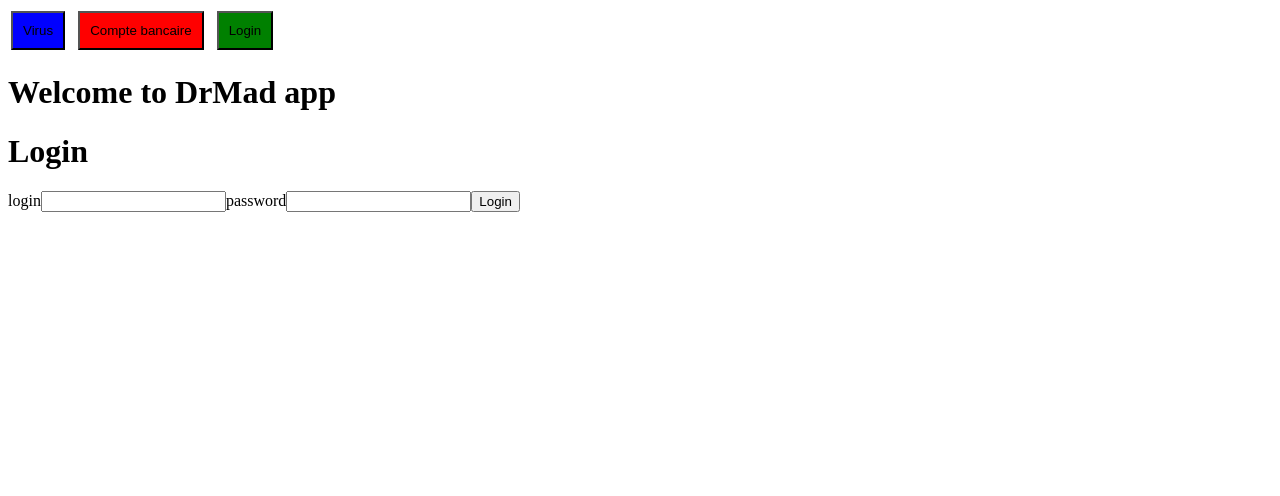
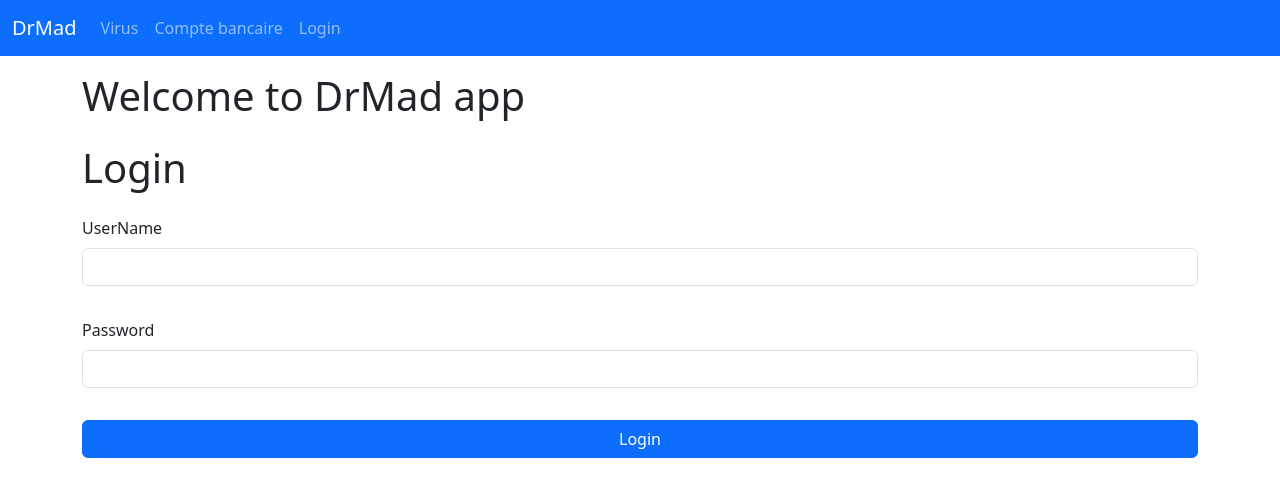
Before and after one commit to mrvolive/dr_mad, a Vue app: page /shop/login in a window 1280 px wide. Shown: the top 496 px of the page. Built offline with nearby package versions, Linux system fonts and the light colour scheme.

Commit message:
update view of NavBar.vue and ShopLoginView.vue

```diff
--- /dev/null
+++ b/public/css/style.css
@@ -0,0 +1,5 @@
+*, ::before, ::after {
+    margin: 0;
+    padding: 0;
+    box-sizing: border-box;
+}
--- a/public/index.html
+++ b/public/index.html
@@ -4,14 +4,23 @@
     <meta charset="utf-8">
     <meta http-equiv="X-UA-Compatible" content="IE=edge">
     <meta name="viewport" content="width=device-width,initial-scale=1.0">
+
+    <link href="https://cdn.jsdelivr.net/npm/bootstrap@5.3.3/dist/css/bootstrap.min.css" rel="stylesheet"
+          integrity="sha384-QWTKZyjpPEjISv5WaRU9OFeRpok6YctnYmDr5pNlyT2bRjXh0JMhjY6hW+ALEwIH" crossorigin="anonymous">
+
     <link rel="icon" href="<%= BASE_URL %>favicon.ico">
     <title><%= htmlWebpackPlugin.options.title %></title>
 </head>
 <body>
 <noscript>
-      <strong>We're sorry but <%= htmlWebpackPlugin.options.title %> doesn't work properly without JavaScript enabled. Please enable it to continue.</strong>
+    <strong>We're sorry but <%= htmlWebpackPlugin.options.title %> doesn't work properly without JavaScript enabled.
+        Please enable it to continue.</strong>
 </noscript>
 <div id="app"></div>
 <!-- built files will be auto injected -->
+
+<script src="https://cdn.jsdelivr.net/npm/bootstrap@5.3.3/dist/js/bootstrap.bundle.min.js"
+        integrity="sha384-YvpcrYf0tY3lHB60NNkmXc5s9fDVZLESaAA55NDzOxhy9GkcIdslK1eN7N6jIeHz"
+        crossorigin="anonymous"></script>
 </body>
 </html>
--- a/src/App.vue
+++ b/src/App.vue
@@ -1,10 +1,13 @@
 <template>
-  <div id="app">
-    <NavBar :titles="titles" @menu-clicked="goTo($event)"></NavBar>
+  <div id="app" class="d-flex flex-column gap-3">
+    <NavBar :navItems="navItems" @menu-clicked="goTo($event)"></NavBar>
 
-    <h1>Welcome to DrMad app</h1>
 
-    <router-view/>
+    <div class="container d-flex flex-column gap-3">
+      <h1>Welcome to DrMad app</h1>
+
+      <router-view/>
+    </div>
   </div>
 </template>
 
@@ -16,21 +19,32 @@ export default {
   name: 'App',
   components: {NavBar},
   data: () => ({
-    titles: [ {text:'Virus', color: 'blue'},
-      {text:'Compte bancaire', color: 'red'},
-      {text:'Login', color: 'green'},
+    navItems: [
+      {
+        text: 'Virus',
+      },
+      {
+        text: 'Compte bancaire',
+      },
+      {
+        text: 'Login',
+      },
     ],
     currentIndex: -1
   }),
   methods: {
     goTo(index) {
-      if (index == 0) {
+      if (this.currentIndex === index) {
+        return
+      }
+
+      this.currentIndex = index
+
+      if (index === 0) {
         this.$router.push('/shop/items')
-      }
-      else if (index == 1) {
+      } else if (index === 1) {
         this.$router.push('/bank/account')
-      }
-      else if (index == 2) {
+      } else if (index === 2) {
         this.$router.push('/shop/login')
       }
     }
--- a/src/components/NavBar.vue
+++ b/src/components/NavBar.vue
@@ -1,30 +1,50 @@
 <template>
-  <div>
-    <table>
-      <tr>
-        <td v-for="(link, index) in titles" :key="index" :style="{paddingRight: '10px'}">
-          <button
-              @click="$emit('menu-clicked', index)"
-              :style="{backgroundColor: link.color}"
-              class="nav-button"
-          >
-            {{link.text}}
-          </button>
-        </td>
-      </tr>
-    </table>
-  </div>
+  <nav class="navbar navbar-expand bg-primary" data-bs-theme="dark">
+    <div class="container-fluid">
+      <a class="navbar-brand">DrMad</a>
+
+      <button class="navbar-toggler" type="button" data-bs-toggle="collapse" data-bs-target="#navbarToggler" aria-controls="navbarTogglerDemo02" aria-expanded="false" aria-label="Toggle navigation">
+        <span class="navbar-toggler-icon"></span>
+      </button>
+
+      <div class="collapse navbar-collapse" id="navbarToggler">
+        <ul class="navbar-nav me-auto mb-2 mb-lg-0">
+          <li v-for="(link, index) in navItems" :key="index" class="nav-item">
+            <a
+                @click="$emit('menu-clicked', index)"
+                class="nav-link"
+            >
+              {{link.text}}
+            </a>
+          </li>
+        </ul>
+      </div>
+    </div>
+  </nav>
+
+<!--  <div>-->
+<!--    <table>-->
+<!--      <tr>-->
+<!--        <td v-for="(link, index) in titles" :key="index">-->
+<!--          <button-->
+<!--              @click="$emit('menu-clicked', index)"-->
+<!--              class="nav-button"-->
+<!--          >-->
+<!--            {{link.text}}-->
+<!--          </button>-->
+<!--        </td>-->
+<!--      </tr>-->
+<!--    </table>-->
+<!--  </div>-->
 </template>
 
 <script>
 export default {
   name: "NavBar",
-  props: { titles: Array},
+  props: { navItems: Array},
 }
 </script>
 
 <style scoped>
-.nav-button {
-  padding: 10px;
-}
+
 </style>
--- a/src/datasource/controller.js
+++ b/src/datasource/controller.js
@@ -1,5 +1,6 @@
-import { items, shopusers, bankaccounts, transactions } from './data'
+import {bankaccounts, items, shopusers, transactions} from './data'
 import {v4 as uuidv4} from 'uuid'
+
 /* controllers: les fonctions ci-dessous doivent mimer ce que renvoie l'API en fonction des requêtes possibles.
 
   Dans certains cas, ces fonctions vont avoir des paramètres afin de filtrer les données qui se trouvent dans data.js
@@ -47,7 +48,7 @@ function getAccountTransactions(number) {
     return {error: 0, status: 200, data: trans}
 }
 
-export default{
+export default {
     shopLogin,
     getAllViruses,
     getAccountAmount,
--- a/src/store/index.js
+++ b/src/store/index.js
@@ -36,7 +36,7 @@ export default new Vuex.Store({
   // actions = fonctions asynchrone pour mettre à jour le state, en faisant appel aux mutations, via la fonction commit()
   actions: {
     async shopLogin({commit}, data) {
-      console.log('login');
+      console.log(data);
       let response = await ShopService.shopLogin(data)
       if (response.error === 0) {
         commit('updateShopUser', response.data)
--- a/src/views/ShopLoginView.vue
+++ b/src/views/ShopLoginView.vue
@@ -1,23 +1,53 @@
 <template>
-  <div>
+  <div class="d-flex flex-column gap-3">
     <h1>Login</h1>
 
-    <span>login</span><input v-model="login">
-    <span>password</span><input v-model="password">
-    <button @click="shopLogin({login, password})">Login</button>
-    <p v-if="shopUser">{{shopUser}}</p>
+    <div class="mb-3">
+      <label for="login" class="form-label">UserName</label>
+      <input type="text" class="form-control" id="login" v-model="login">
+    </div>
+
+    <div class="mb-3">
+      <label for="password" class="form-label">Password</label>
+      <input type="password" class="form-control" id="password" v-model="password">
+    </div>
+
+    <button @click="shopLogin({login, password})" class="btn btn-primary">Login</button>
+
+    <table v-if="shopUser" class="table table-striped">
+      <thead>
+        <tr>
+          <th>id</th>
+          <th>name</th>
+          <th>login</th>
+          <th>email</th>
+          <th>session</th>
+        </tr>
+      </thead>
+
+      <tbody>
+        <tr>
+          <td>{{shopUser._id}}</td>
+          <td>{{shopUser.name}}</td>
+          <td>{{shopUser.login}}</td>
+          <td>{{shopUser.email}}</td>
+          <td>{{shopUser.session}}</td>
+        </tr>
+      </tbody>
+    </table>
   </div>
 
 </template>
 
 <script>
 
-import {mapState, mapActions} from 'vuex'
+import {mapActions, mapState} from 'vuex'
+
 export default {
   name: 'ShopLoginView',
   data: () => ({
     login: '',
-    password:'',
+    password: '',
   }),
   computed: {
     ...mapState(['shopUser'])
```
Also changed, not shown: src/router/index.js (+4 -4 lines), 2 other files (tests, documents, lock files or other folders). Lines whose indentation alone changed are shown as unchanged.
